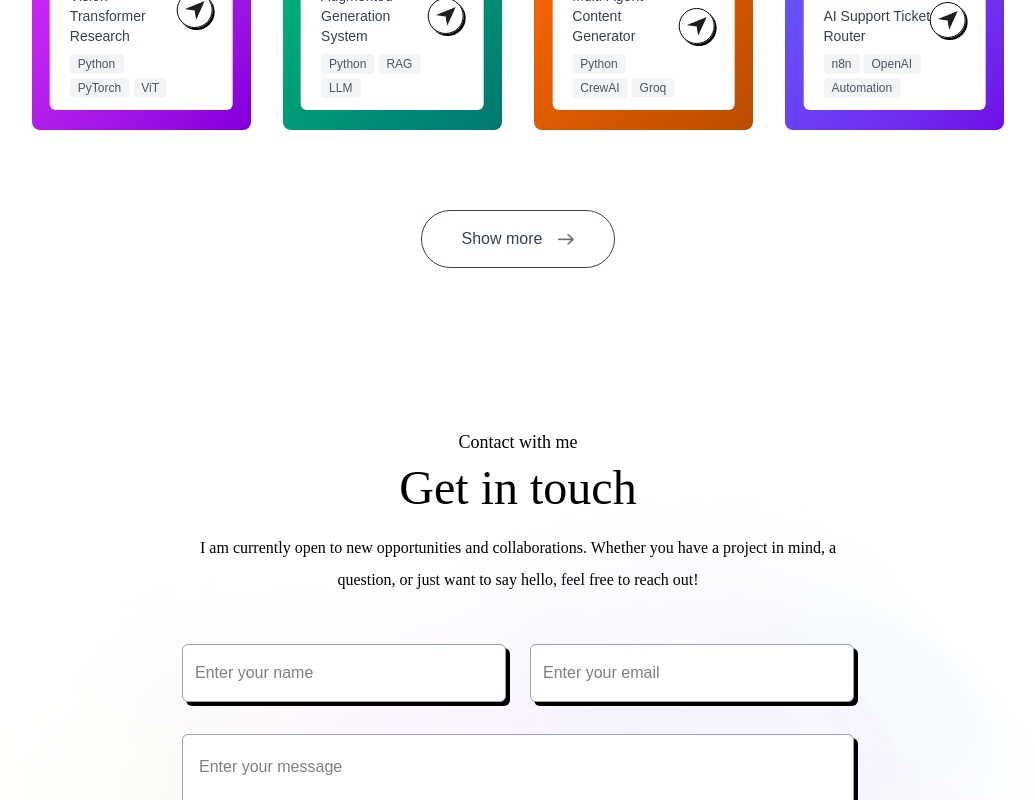
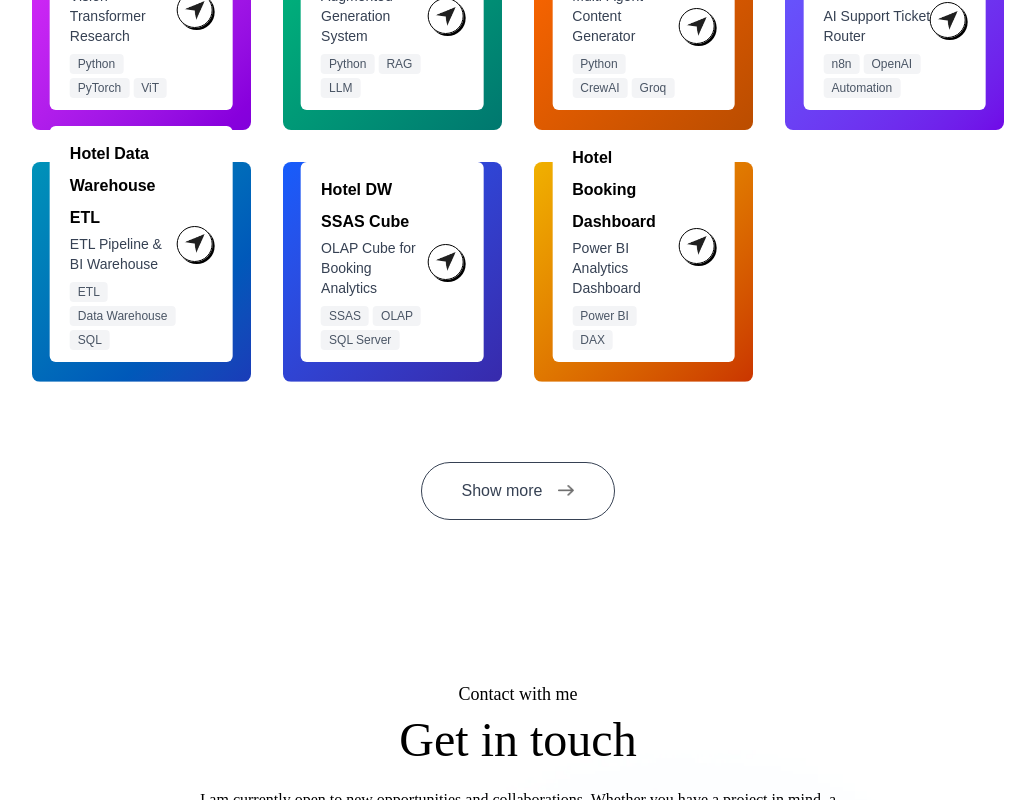
Before and after one commit to Dippy2003/NextJsPortfolio, a Next.js app: page / in a window 1280 px wide. Shown: the part 3880-4680 px from the top of the page, without its empty margins (122-1157 px from the left). Built offline with nearby package versions, Linux system fonts and the light colour scheme; a web font is replaced by a local one.

Commit message:
Add data engineering and BI projects to work data
Hotel data warehouse ETL pipeline, SSAS OLAP cube with star-schema
dimensions, and the Power BI booking analytics dashboard.

```diff
--- a/assets/assets.js
+++ b/assets/assets.js
@@ -188,6 +188,30 @@ export const getWorkData = () => [
         link: 'https://github.com/Dippy2003/n8n-email-triage-bot',
         technologies: ['n8n', 'OpenAI', 'Automation'],
     },
+    {
+        title: 'Hotel Data Warehouse ETL',
+        description: 'ETL Pipeline & BI Warehouse',
+        gradient: 'from-cyan-600 to-blue-800',
+        emoji: '🏨',
+        link: 'https://github.com/Dippy2003/Hotel-data-warehouse-ETL-bi',
+        technologies: ['ETL', 'Data Warehouse', 'SQL'],
+    },
+    {
+        title: 'Hotel DW SSAS Cube',
+        description: 'OLAP Cube for Booking Analytics',
+        gradient: 'from-blue-600 to-indigo-800',
+        emoji: '📊',
+        link: 'https://github.com/Dippy2003/Hotel-DW-SQL-Server-Analysis-Services-Cube',
+        technologies: ['SSAS', 'OLAP', 'SQL Server'],
+    },
+    {
+        title: 'Hotel Booking Dashboard',
+        description: 'Power BI Analytics Dashboard',
+        gradient: 'from-yellow-500 to-orange-700',
+        emoji: '📈',
+        link: 'https://github.com/Dippy2003/Hotel-booking-analytics-dashboard-POWER-BI',
+        technologies: ['Power BI', 'DAX'],
+    },
 ]
 
 export const serviceData = [
```
